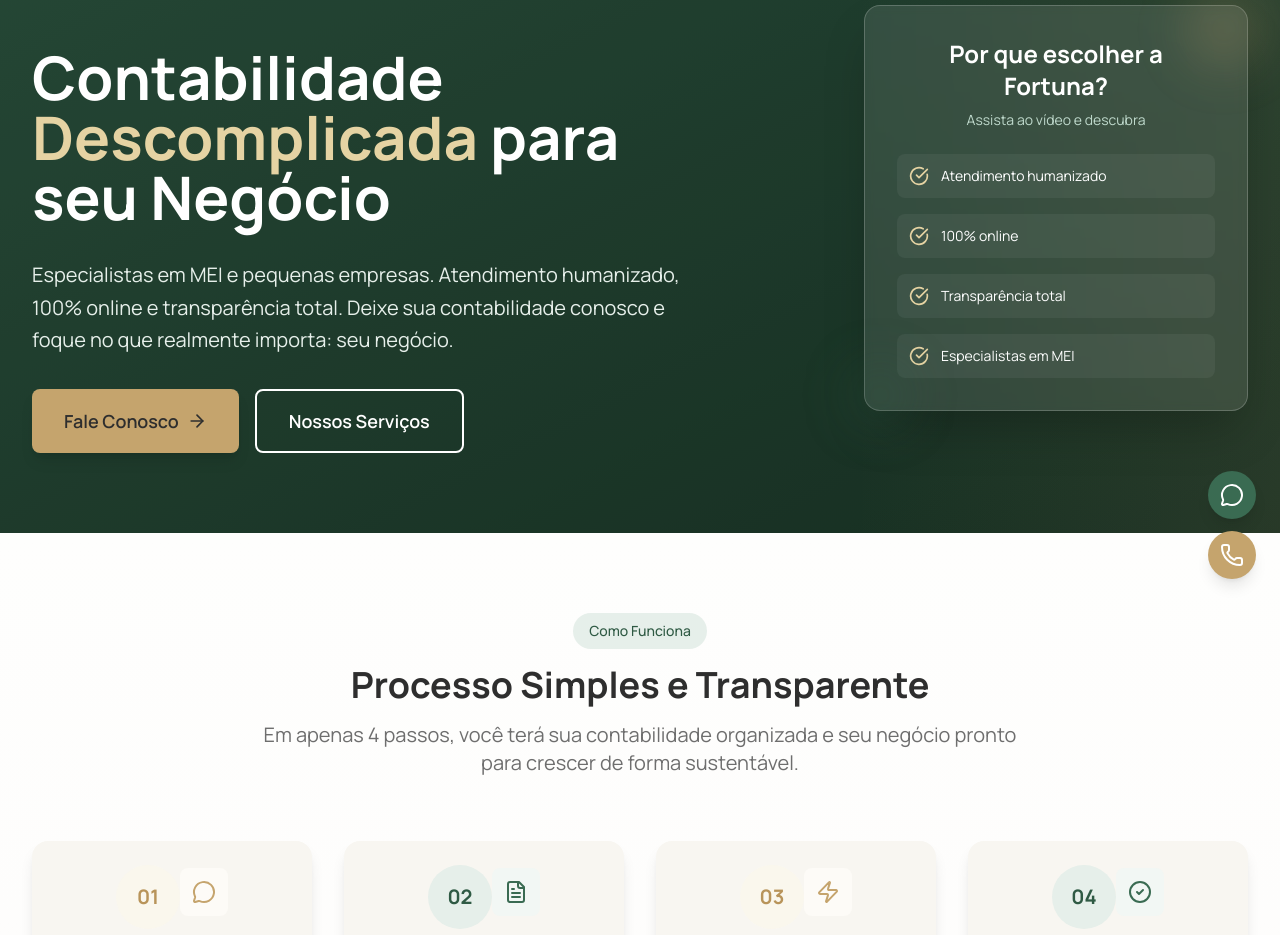
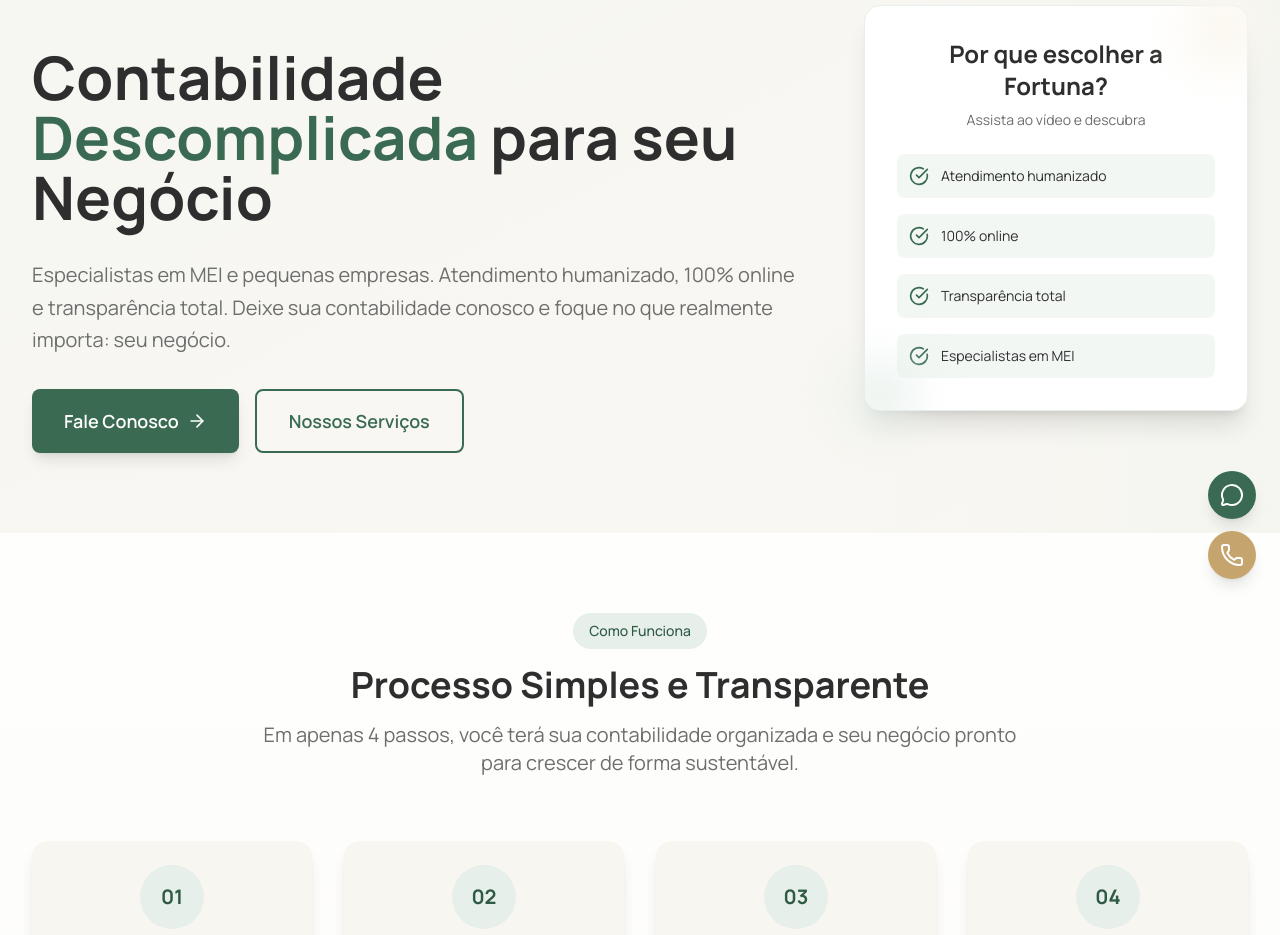
Before and after one commit to leticiasegurasse/fortuna-contabil, a React (Vite) app: page / in a window 1280 px wide. Shown: the part 197-1132 px from the top of the page. Built offline with nearby package versions, Linux system fonts and the light colour scheme.

Commit message:
pagina home

```diff
--- a/index.html
+++ b/index.html
@@ -2,7 +2,7 @@
 <html lang="pt-BR">
   <head>
     <meta charset="UTF-8" />
-    <link rel="icon" type="image/svg+xml" href="/src/assets/images/logos/icone.svg" />
+    <link rel="icon" type="image/svg+xml" href="/icone-dourado.png" />
     <meta name="viewport" content="width=device-width, initial-scale=1.0" />
 
     <!-- SEO Meta Tags -->
--- a/src/components/FloatingContact.tsx
+++ b/src/components/FloatingContact.tsx
@@ -2,7 +2,7 @@ import { Phone, MessageCircle } from 'lucide-react';
 
 const FloatingContact = () => {
   return (
-    <div className="fixed bottom-6 right-6 z-40 space-y-3">
+    <div className="fixed bottom-20 md:bottom-6 right-6 z-40 space-y-3">
       <a
         href="https://wa.me/5531999999999"
         target="_blank"
--- a/src/pages/Home.tsx
+++ b/src/pages/Home.tsx
@@ -1,5 +1,5 @@
 import { Link } from 'react-router-dom';
-import { ArrowRight, CheckCircle, Star, Users, Shield, Building, BarChart3, Lightbulb, FileText, Play, Award, Zap, Target, MessageCircle, FileText as FileTextIcon, CheckCircle2, TrendingUp } from 'lucide-react';
+import { ArrowRight, CheckCircle, Star, Users, Shield, Building, BarChart3, Lightbulb, FileText, Award, Zap, MessageCircle, FileText as FileTextIcon, CheckCircle2, TrendingUp } from 'lucide-react';
 import { ROUTES } from '../config/routes';
 
 const Home = () => {
@@ -65,23 +65,6 @@ const Home = () => {
     }
   ];
 
-  const features = [
-    {
-      icon: Zap,
-      title: 'Processo Rápido',
-      description: 'Abertura de empresa em até 48 horas'
-    },
-    {
-      icon: Shield,
-      title: '100% Seguro',
-      description: 'Seus dados protegidos com a máxima segurança'
-    },
-    {
-      icon: Target,
-      title: 'Foco no Cliente',
-      description: 'Atendimento personalizado para cada necessidade'
-    }
-  ];
 
   const processSteps = [
     {
@@ -117,26 +100,26 @@ const Home = () => {
   return (
     <div className="overflow-x-hidden">
       {/* Hero Section */}
-      <section className="relative bg-gradient-to-br from-accent-600 via-accent-700 to-accent-800 text-white py-20 overflow-hidden">
+      <section className="relative bg-background-500 py-20 overflow-hidden">
         {/* Background Pattern */}
-        <div className="absolute inset-0 bg-black/20"></div>
-        <div className="absolute top-0 right-0 w-1/3 h-full bg-gradient-to-l from-primary-500/10 to-transparent"></div>
+        <div className="absolute inset-0 bg-gradient-to-br from-accent-50/30 to-primary-50/20"></div>
+        <div className="absolute top-0 right-0 w-1/3 h-full bg-gradient-to-l from-accent-100/20 to-transparent"></div>
 
         <div className="relative max-w-7xl mx-auto px-4 sm:px-6 lg:px-8">
-          <div className="flex flex-col lg:flex-row gap-40 items-center">
+          <div className="flex flex-col lg:flex-row gap-16 items-center">
             <div className="flex-1 space-y-8">
-              <div className="inline-flex items-center px-4 py-2 bg-primary-500/20 rounded-full text-primary-200 text-sm font-medium mb-4">
+              <div className="inline-flex items-center px-4 py-2 bg-accent-100 rounded-full text-accent-600 text-sm font-medium mb-4">
                 <Award size={16} className="mr-2" />
                 Especialistas em MEI e Pequenas Empresas
               </div>
 
-              <h1 className="text-4xl lg:text-6xl font-bold leading-tight">
+              <h1 className="text-4xl lg:text-6xl font-bold leading-tight text-secondary-500">
                 Contabilidade{' '}
-                <span className="text-primary-400">Descomplicada</span>
+                <span className="text-accent-500">Descomplicada</span>
                 {' '}para seu Negócio
               </h1>
 
-              <p className="text-xl text-accent-100 leading-relaxed">
+              <p className="text-xl text-neutral-500 leading-relaxed">
                 Especialistas em MEI e pequenas empresas. Atendimento humanizado,
                 100% online e transparência total. Deixe sua contabilidade conosco
                 e foque no que realmente importa: seu negócio.
@@ -145,14 +128,14 @@ const Home = () => {
               <div className="flex flex-col sm:flex-row gap-4">
                 <Link
                   to={ROUTES.CONTACT}
-                  className="bg-primary-500 text-secondary-500 px-8 py-4 rounded-lg font-semibold text-lg hover:bg-primary-600 transition-all duration-300 hover:scale-105 inline-flex items-center justify-center shadow-lg"
+                  className="bg-accent-500 text-white px-8 py-4 rounded-lg font-semibold text-lg hover:bg-accent-600 transition-all duration-300 hover:scale-105 inline-flex items-center justify-center shadow-lg"
                 >
                   Fale Conosco
                   <ArrowRight size={20} className="ml-2" />
                 </Link>
                 <Link
                   to={ROUTES.SERVICES}
-                  className="border-2 border-white text-white px-8 py-4 rounded-lg font-semibold text-lg hover:bg-white hover:text-accent-600 transition-all duration-300 hover:scale-105 inline-flex items-center justify-center"
+                  className="border-2 border-accent-500 text-accent-500 px-8 py-4 rounded-lg font-semibold text-lg hover:bg-accent-500 hover:text-white transition-all duration-300 hover:scale-105 inline-flex items-center justify-center"
                 >
                   Nossos Serviços
                 </Link>
@@ -161,37 +144,37 @@ const Home = () => {
             </div>
 
             <div className="flex-1 relative max-w-sm">
-              {/* Hero Image */}
+              {/* Hero Card */}
               <div className="relative">
-                <div className="bg-white/10 backdrop-blur-sm rounded-2xl p-8 border border-white/20 shadow-2xl">
+                <div className="bg-white rounded-2xl p-8 border border-accent-100 shadow-xl">
                   <div className="text-center mb-6">
-                    <h3 className="text-2xl font-bold mb-2">Por que escolher a Fortuna?</h3>
-                    <p className="text-accent-200 text-sm">Assista ao vídeo e descubra</p>
+                    <h3 className="text-2xl font-bold mb-2 text-secondary-500">Por que escolher a Fortuna?</h3>
+                    <p className="text-neutral-500 text-sm">Assista ao vídeo e descubra</p>
                   </div>
 
                   <div className="space-y-4">
-                    <div className="flex items-center space-x-3 p-3 bg-white/5 rounded-lg">
-                      <CheckCircle size={20} className="text-primary-400 flex-shrink-0" />
-                      <span className="text-sm">Atendimento humanizado</span>
+                    <div className="flex items-center space-x-3 p-3 bg-accent-50 rounded-lg">
+                      <CheckCircle size={20} className="text-accent-500 flex-shrink-0" />
+                      <span className="text-sm text-secondary-500">Atendimento humanizado</span>
                     </div>
-                    <div className="flex items-center space-x-3 p-3 bg-white/5 rounded-lg">
-                      <CheckCircle size={20} className="text-primary-400 flex-shrink-0" />
-                      <span className="text-sm">100% online</span>
+                    <div className="flex items-center space-x-3 p-3 bg-accent-50 rounded-lg">
+                      <CheckCircle size={20} className="text-accent-500 flex-shrink-0" />
+                      <span className="text-sm text-secondary-500">100% online</span>
                     </div>
-                    <div className="flex items-center space-x-3 p-3 bg-white/5 rounded-lg">
-                      <CheckCircle size={20} className="text-primary-400 flex-shrink-0" />
-                      <span className="text-sm">Transparência total</span>
+                    <div className="flex items-center space-x-3 p-3 bg-accent-50 rounded-lg">
+                      <CheckCircle size={20} className="text-accent-500 flex-shrink-0" />
+                      <span className="text-sm text-secondary-500">Transparência total</span>
                     </div>
-                    <div className="flex items-center space-x-3 p-3 bg-white/5 rounded-lg">
-                      <CheckCircle size={20} className="text-primary-400 flex-shrink-0" />
-                      <span className="text-sm">Especialistas em MEI</span>
+                    <div className="flex items-center space-x-3 p-3 bg-accent-50 rounded-lg">
+                      <CheckCircle size={20} className="text-accent-500 flex-shrink-0" />
+                      <span className="text-sm text-secondary-500">Especialistas em MEI</span>
                     </div>
                   </div>
                 </div>
 
                                  {/* Floating Elements */}
-                <div className="absolute -top-4 -right-4 w-20 h-20 bg-primary-500/20 rounded-full blur-xl"></div>
-                <div className="absolute -bottom-4 -left-4 w-16 h-16 bg-accent-500/20 rounded-full blur-xl"></div>
+                 <div className="absolute -top-4 -right-4 w-20 h-20 bg-primary-100 rounded-full blur-xl"></div>
+                 <div className="absolute -bottom-4 -left-4 w-16 h-16 bg-accent-100 rounded-full blur-xl"></div>
               </div>
 
             </div>
@@ -226,22 +209,10 @@ const Home = () => {
 
                 <div className="relative z-10 bg-background-500 rounded-2xl p-6 shadow-lg hover:shadow-xl transition-all duration-300 hover:-translate-y-2 text-center">
                   {/* Step Number */}
-                  <div className={`inline-flex items-center justify-center w-16 h-16 rounded-full mb-6 mx-auto ${
-                    step.color === 'primary'
-                      ? 'bg-primary-100 text-primary-600'
-                      : 'bg-accent-100 text-accent-600'
-                  } group-hover:scale-110 transition-transform duration-300`}>
+                  <div className={`inline-flex items-center justify-center w-16 h-16 rounded-full mb-6 mx-auto bg-accent-100 text-accent-600 group-hover:scale-110 transition-transform duration-300`}>
                     <span className="text-xl font-bold">{step.step}</span>
                   </div>
 
-                  {/* Icon */}
-                  <div className={`inline-flex items-center justify-center w-12 h-12 rounded-lg mb-4 mx-auto ${
-                    step.color === 'primary'
-                      ? 'bg-primary-50 text-primary-500'
-                      : 'bg-accent-50 text-accent-500'
-                  }`}>
-                    <step.icon size={24} />
-                  </div>
 
                   {/* Content */}
                   <h3 className="text-lg font-bold text-secondary-500 mb-3">
@@ -344,13 +315,13 @@ const Home = () => {
                 Especialistas em Contabilidade para Pequenos Negócios
               </h2>
 
-              <p className="text-lg text-neutral-500 leading-relaxed">
+              <p className="text-lg text-justify text-neutral-500 leading-relaxed">
                 Com 3 anos de experiência, somos especialistas em contabilidade para MEI e pequenas empresas.
                 Nossa missão é descomplicar a gestão contábil, oferecendo soluções personalizadas e
                 atendimento humanizado.
               </p>
 
-              <p className="text-lg text-neutral-500 leading-relaxed">
+              <p className="text-lg text-justify text-neutral-500 leading-relaxed">
                 Atendemos empreendedores em todo o Brasil com rapidez e eficiência, sempre mantendo
                 a proximidade e transparência que são nossos pilares fundamentais.
               </p>
@@ -363,13 +334,6 @@ const Home = () => {
                   Conheça Nossa História
                   <ArrowRight size={20} className="ml-2" />
                 </Link>
-                <a
-                  href="#video"
-                  className="border-2 border-primary-500 text-primary-500 px-6 py-3 rounded-lg font-semibold hover:bg-primary-500 hover:text-white transition-all duration-300 inline-flex items-center"
-                >
-                  <Play size={20} className="mr-2" />
-                  Ver Vídeo
-                </a>
               </div>
             </div>
 
@@ -395,9 +359,9 @@ const Home = () => {
                         <p className="text-neutral-500 text-sm">Não tratamos você como mais um número</p>
                       </div>
                     </div>
-                    <div className="flex items-start space-x-3 p-4 bg-accent-50 rounded-lg">
-                      <div className="bg-accent-100 p-2 rounded-lg">
-                        <Shield size={20} className="text-accent-500" />
+                    <div className="flex items-start space-x-3 p-4 bg-primary-50 rounded-lg">
+                      <div className="bg-primary-100 p-2 rounded-lg">
+                        <Shield size={20} className="text-primary-500" />
                       </div>
                       <div>
                         <h4 className="font-semibold text-secondary-500">Transparência Total</h4>
@@ -426,10 +390,10 @@ const Home = () => {
       </section>
 
              {/* Testimonials Section */}
-      <section className="py-20">
+       <section className="py-20 bg-gradient-to-br from-background-50 to-accent-50/20">
          <div className="max-w-7xl mx-auto px-4 sm:px-6 lg:px-8">
                        <div className="text-center mb-16">
-            <div className="inline-flex items-center px-4 py-2 bg-accent-100 rounded-full text-accent-600 text-sm font-medium mb-4">
+              <div className="inline-flex items-center px-4 py-2 bg-primary-100 rounded-full text-primary-600 text-sm font-medium mb-4">
                 Depoimentos
               </div>
              <h2 className="text-3xl lg:text-4xl font-bold text-secondary-500 mb-4">
@@ -442,7 +406,7 @@ const Home = () => {
 
            <div className="grid grid-cols-1 md:grid-cols-3 gap-8">
              {testimonials.map((testimonial) => (
-              <div key={testimonial.id} className="bg-background-500 rounded-2xl shadow-lg p-6 hover:shadow-xl transition-all duration-300 hover:-translate-y-2 group">
+               <div key={testimonial.id} className="bg-white rounded-2xl shadow-lg p-6 hover:shadow-xl transition-all duration-300 hover:-translate-y-2 group border border-accent-100">
                  <div className="flex items-center mb-6">
                    <div className="flex items-center space-x-1 mr-4">
                      {[...Array(testimonial.rating)].map((_, i) => (
@@ -458,7 +422,7 @@ const Home = () => {
 
                  <div className="flex items-center">
                    <div className="w-12 h-12 bg-gradient-to-br from-primary-200 to-accent-200 rounded-full flex items-center justify-center mr-4">
-                    <div className="w-10 h-10 bg-neutral-300 rounded-full flex items-center justify-center text-neutral-500 text-sm font-semibold">
+                     <div className="w-10 h-10 bg-primary-100 rounded-full flex items-center justify-center text-primary-600 text-sm font-semibold">
                        {testimonial.name.split(' ').map(n => n[0]).join('')}
                      </div>
                    </div>
```
Also changed, not shown: src/components/Footer.tsx (+19 -19 lines), src/routes/index.tsx (+11 -11 lines), public/icone-dourado.png (added), public/icone-preto.png (added). Lines whose indentation alone changed are shown as unchanged.
